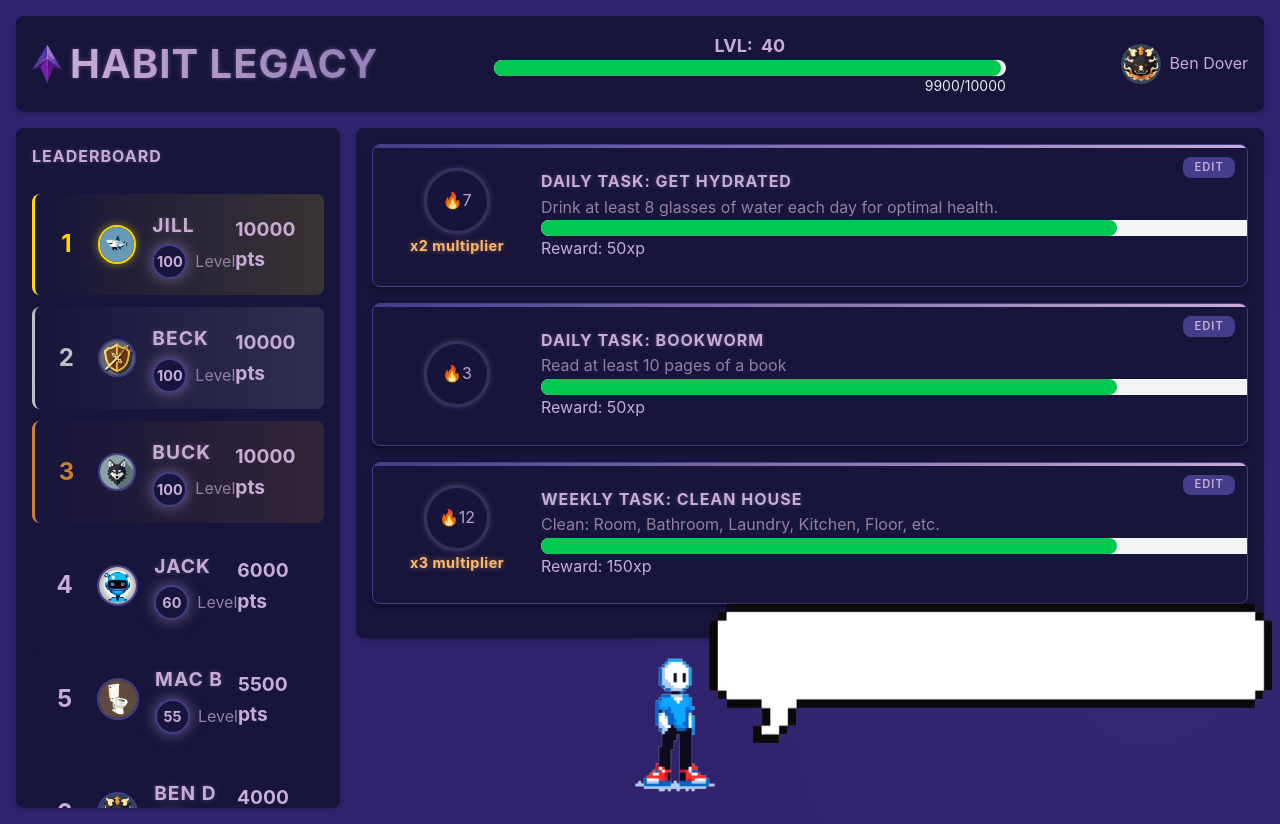
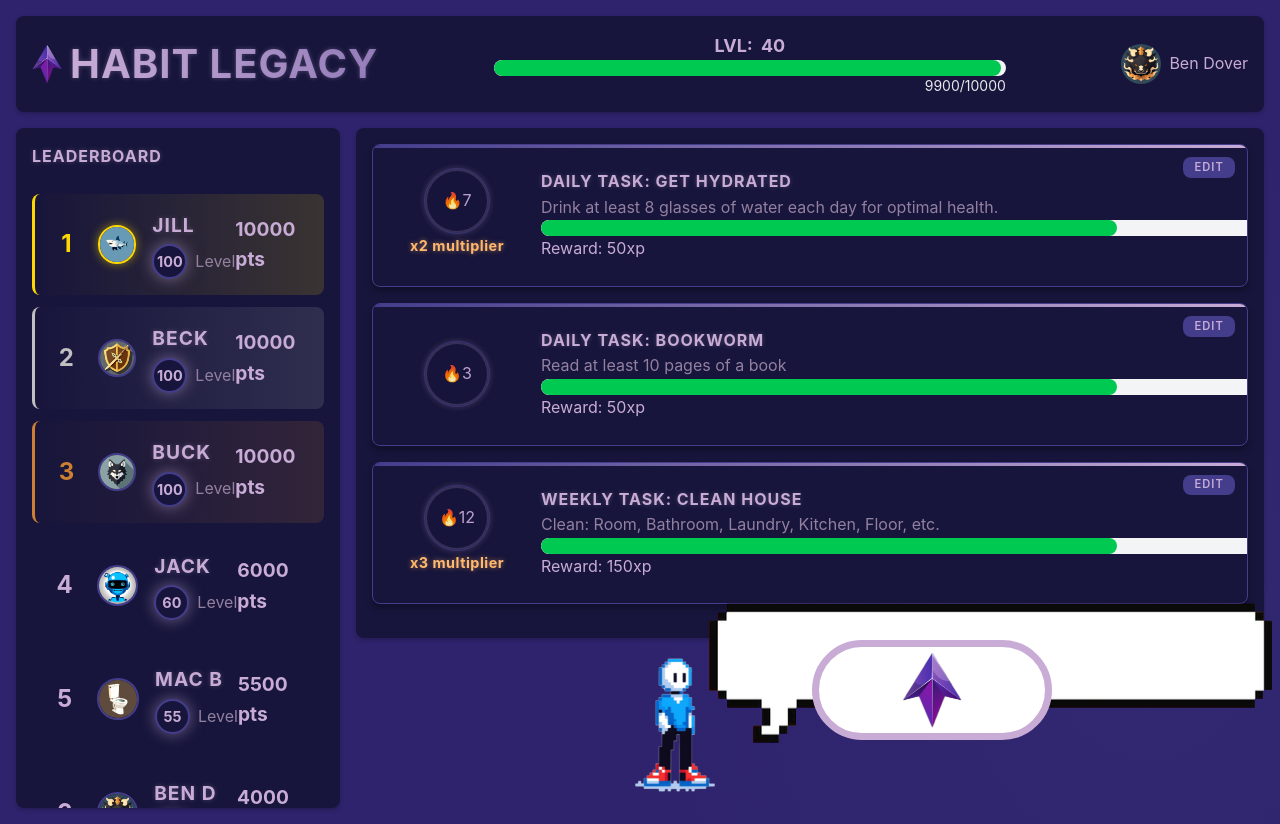
Before and after one commit to noahstew/hack-attack, a React (Vite) app in the folder habit-legacy/: page / in a window 1280 px wide. Shown: the top 824 px of the page. Built offline with nearby package versions, Linux system fonts and the light colour scheme.

Commit message:
Added the Add Button as Logo

```diff
--- a/habit-legacy/src/App.jsx
+++ b/habit-legacy/src/App.jsx
@@ -5,6 +5,7 @@ import HabitCard from './components/HabitCard';
 import NavBar from './components/NavBar';
 import { users } from './data/systemData';
 import Player from './components/character/player';
+import AddHabit from './components/addButton/addHabit';
 
 function App() {
   return (
@@ -36,6 +37,7 @@ function App() {
           streak={12}
         />
         <Player/>
+        <AddHabit/>
         </div>
       }
 
--- a/habit-legacy/src/components/addButton/addHabit.jsx
+++ b/habit-legacy/src/components/addButton/addHabit.jsx
@@ -0,0 +1,8 @@
+
+export default function AddHabit() {
+    return (
+        <div className="bg-white p-4 rounded-full absolute bottom-15 right-57 w-60 h-25 flex justify-center items-center border-7">
+            <img src="public/logo/LogoIcon.png" alt="logo"  height={60} width={60} />
+        </div>
+    )
+}
```
